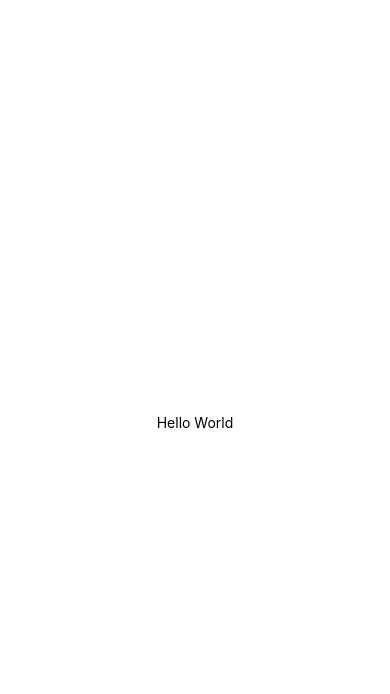
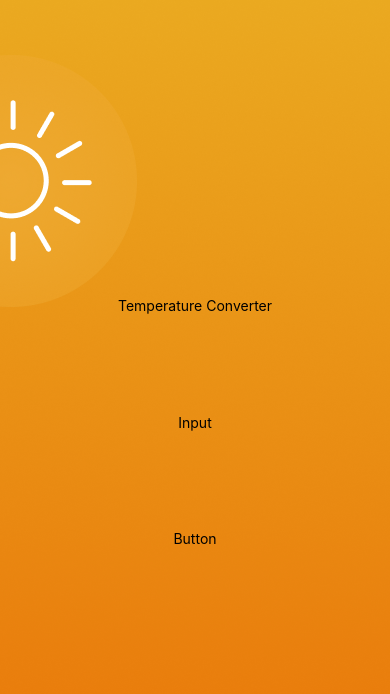
Before and after one commit to phenogit/udemy-react-native, a React Native app in the folder react-native-temperature-converter/: screen / in a window 390 px wide. Shown: the top 694 px of the page. Built offline with nearby package versions, Linux system fonts and the light colour scheme.

Commit message:
section 30

```diff
--- a/react-native-temperature-converter/App.js
+++ b/react-native-temperature-converter/App.js
@@ -1,13 +1,20 @@
 import { styles } from "./App.styles";
 import { SafeAreaProvider, SafeAreaView } from "react-native-safe-area-context";
-import { Text } from "react-native";
+import { View, Text, ImageBackground } from "react-native";
+import hotBackground from "./assets/hot.png";
 
 export default function App() {
   return (
-    <SafeAreaProvider>
-      <SafeAreaView style={styles.root}>
-        <Text>Hello World</Text>
-      </SafeAreaView>
-    </SafeAreaProvider>
+    <ImageBackground source={hotBackground} style={styles.backgroundImage}>
+      <SafeAreaProvider>
+        <SafeAreaView style={styles.root}>
+          <View style={styles.workspace}>
+            <Text>Temperature Converter</Text>
+            <Text>Input</Text>
+            <Text>Button</Text>
+          </View>
+        </SafeAreaView>
+      </SafeAreaProvider>
+    </ImageBackground>
   );
 }
--- a/react-native-temperature-converter/App.styles.js
+++ b/react-native-temperature-converter/App.styles.js
@@ -4,6 +4,14 @@
   root: {
     flex: 1,
     justifyContent: "center",
+  },
+  workspace: {
+    height: 450,
+
     alignItems: "center",
+    justifyContent: "space-evenly",
+  },
+  backgroundImage: {
+    height: "100%",
   },
 });
```
Also changed, not shown: react-native-temperature-converter/assets/cold.png (added), react-native-temperature-converter/assets/hot.png (added).
